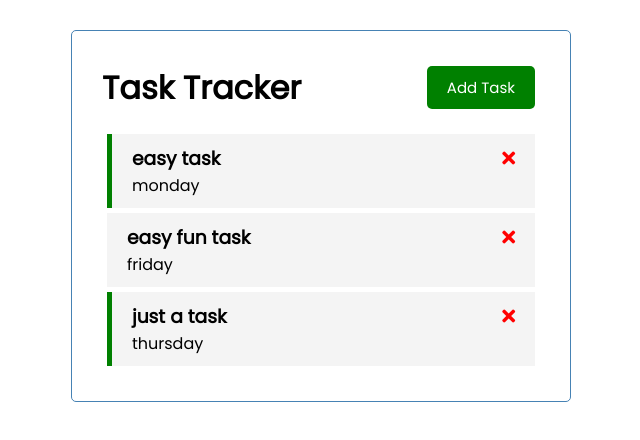
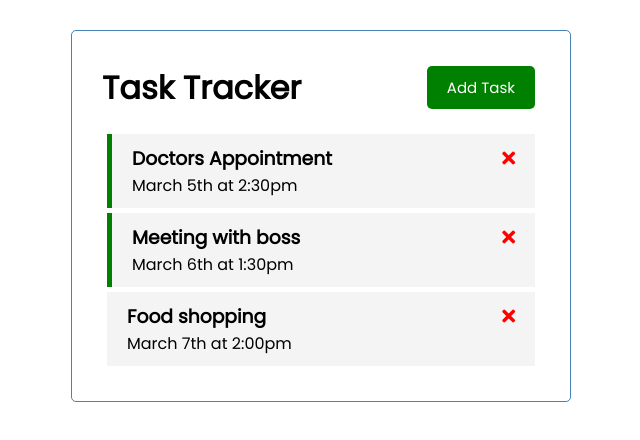
Before and after one commit to SparrowMike/TaskTracker, a Vue app: page / in a window 1280 px wide. Shown: the top 440 px of the page, without its empty margins (319-959 px from the left). Built offline with nearby package versions, Linux system fonts and the light colour scheme; data requests are answered from the project's data file.

Commit message:
refactor: 💡 fetching data from backend

```diff
--- a/src/App.vue
+++ b/src/App.vue
@@ -53,28 +53,14 @@
         task.id === id ? { ...task, reminder: !task.reminder } : task
       );
     },
+    async fetchTasks() {
+      const res = await fetch("http://localhost:5000/tasks");
+      const data = await res.json();
+      return data;
+    },
   },
-  created() {
-    this.tasks = [
-      {
-        id: 1,
-        text: "easy task",
-        day: "monday",
-        reminder: true,
-      },
-      {
-        id: 2,
-        text: "easy fun task",
-        day: "friday",
-        reminder: false,
-      },
-      {
-        id: 3,
-        text: "just a task",
-        day: "thursday",
-        reminder: true,
-      },
-    ];
+  async created() {
+    this.tasks = await this.fetchTasks();
   },
 };
 </script>
```
